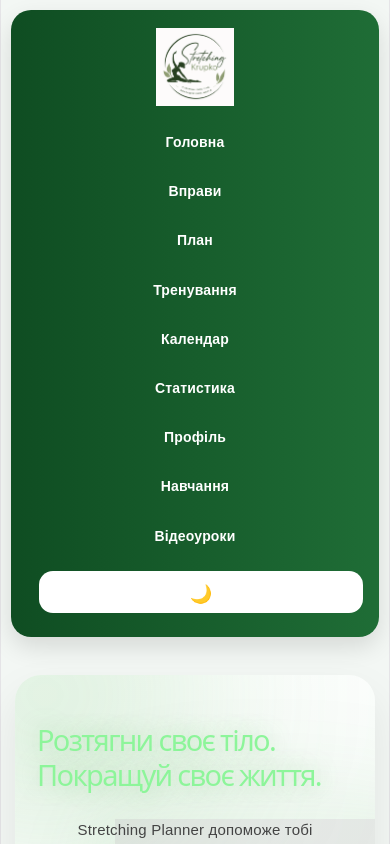
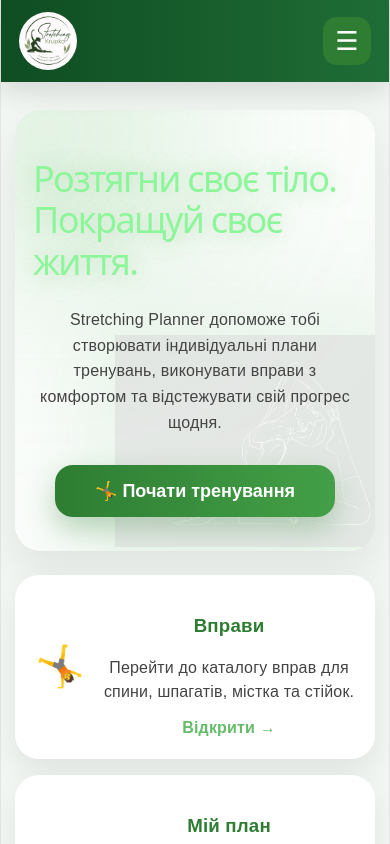
Before and after one commit to pikmi-vika/stretching-planner, a React (Vite) app in the folder client/: page / in a window 390 px wide. Shown: the top 844 px of the page. Built offline with nearby package versions, Linux system fonts and the light colour scheme.

Commit message:
fix mobile menu

```diff
--- a/client/src/App.css
+++ b/client/src/App.css
@@ -1101,3 +1101,160 @@
 .features-grid {
   margin-top: 35px !important;
 }
+.burger-button {
+  display: none;
+}
+
+/* MOBILE NORMAL MENU */
+@media (max-width: 768px) {
+  .navbar {
+    position: sticky;
+    top: 0;
+    z-index: 999;
+
+    width: auto !important;
+    margin: 0 !important;
+    padding: 12px 18px !important;
+
+    border-radius: 0 !important;
+
+    display: flex !important;
+    flex-direction: row !important;
+    align-items: center !important;
+    justify-content: space-between !important;
+  }
+
+  .logo img {
+    width: 58px !important;
+    height: 58px !important;
+    border-radius: 50%;
+    object-fit: cover;
+  }
+
+  .burger-button {
+    display: block;
+    width: 48px;
+    height: 48px;
+
+    border-radius: 14px;
+    background: #2e7d32;
+    color: white;
+
+    font-size: 26px;
+    line-height: 1;
+
+    margin: 0;
+    padding: 0;
+  }
+
+  .nav-links {
+    position: absolute;
+    top: 82px;
+    left: 12px;
+    right: 12px;
+
+    display: none !important;
+    flex-direction: column !important;
+    gap: 10px !important;
+
+    padding: 18px;
+
+    background: rgba(7, 35, 18, 0.98);
+    border: 1px solid rgba(102, 187, 106, 0.25);
+    border-radius: 22px;
+
+    box-shadow: 0 20px 50px rgba(0, 0, 0, 0.45);
+  }
+
+  .nav-links.open {
+    display: flex !important;
+  }
+
+  .nav-links a {
+    width: 100%;
+    box-sizing: border-box;
+
+    text-align: center;
+    padding: 13px 16px;
+
+    border-radius: 14px;
+    background: rgba(255, 255, 255, 0.06);
+
+    font-size: 16px;
+  }
+
+  .theme-button {
+    width: 100% !important;
+    height: 48px !important;
+    border-radius: 14px !important;
+    margin: 0 !important;
+  }
+
+  .container {
+    padding: 18px 14px !important;
+  }
+
+  .hero-card {
+    padding: 28px 18px !important;
+    border-radius: 26px !important;
+    min-height: auto !important;
+    text-align: center;
+  }
+
+  .hero-text h1 {
+    font-size: 36px !important;
+    line-height: 1.15 !important;
+  }
+
+  .hero-text p {
+    font-size: 16px !important;
+    line-height: 1.6 !important;
+  }
+
+  .hero-button {
+    width: 100%;
+    max-width: 280px;
+  }
+
+  .hero-art-card,
+  .hero-visual {
+    display: none !important;
+  }
+
+  .features-grid {
+    grid-template-columns: 1fr !important;
+    margin-top: 24px !important;
+    padding: 0 !important;
+  }
+
+  .exercise-list,
+  .video-grid,
+  .schedule-list {
+    grid-template-columns: 1fr !important;
+  }
+
+  .details-card,
+  .exercise-card,
+  .schedule-card,
+  .video-card {
+    padding: 20px !important;
+    border-radius: 22px !important;
+  }
+
+  .profile-layout {
+    grid-template-columns: 1fr !important;
+  }
+
+  .profile-avatar {
+    width: 170px !important;
+    height: 170px !important;
+  }
+
+  .profile-stats {
+    grid-template-columns: 1fr !important;
+  }
+
+  button {
+    max-width: 100%;
+  }
+}
--- a/client/src/App.jsx
+++ b/client/src/App.jsx
@@ -27,6 +27,8 @@
     JSON.parse(localStorage.getItem("darkMode")) || false
   );
 
+  const [menuOpen, setMenuOpen] = useState(false);
+
   useEffect(() => {
     if (darkMode) {
       document.body.classList.add("dark");
@@ -37,25 +39,39 @@
     localStorage.setItem("darkMode", JSON.stringify(darkMode));
   }, [darkMode]);
 
+  const closeMenu = () => {
+    setMenuOpen(false);
+  };
+
   return (
     <BrowserRouter>
       <nav className="navbar">
- <div className="logo">
+        <Link to="/" className="logo" onClick={closeMenu}>
           <img src="/logo.png" alt="Stretching Krupko" />
-</div>
+        </Link>
 
-  <div className="nav-links">
-    <Link to="/">Головна</Link>
-    <Link to="/exercises">Вправи</Link>
-    <Link to="/plan">План</Link>
-    <Link to="/workout">Тренування</Link>
-    <Link to="/schedule">Календар</Link>
-    <Link to="/stats">Статистика</Link>
-    <Link to="/profile">Профіль</Link>
-    <Link to="/tutorials">Навчання</Link>
-<Link to="/videos">Відеоуроки</Link>
+        <button
+          className="burger-button"
+          onClick={() => setMenuOpen(!menuOpen)}
+        >
+          {menuOpen ? "✕" : "☰"}
+        </button>
 
-    <button className="theme-button" onClick={() => setDarkMode(!darkMode)}>
+        <div className={menuOpen ? "nav-links open" : "nav-links"}>
+          <Link to="/" onClick={closeMenu}>Головна</Link>
+          <Link to="/exercises" onClick={closeMenu}>Вправи</Link>
+          <Link to="/plan" onClick={closeMenu}>План</Link>
+          <Link to="/workout" onClick={closeMenu}>Тренування</Link>
+          <Link to="/schedule" onClick={closeMenu}>Календар</Link>
+          <Link to="/stats" onClick={closeMenu}>Статистика</Link>
+          <Link to="/profile" onClick={closeMenu}>Профіль</Link>
+          <Link to="/tutorials" onClick={closeMenu}>Навчання</Link>
+          <Link to="/videos" onClick={closeMenu}>Відеоуроки</Link>
+
+          <button
+            className="theme-button"
+            onClick={() => setDarkMode(!darkMode)}
+          >
             {darkMode ? "☀️" : "🌙"}
           </button>
         </div>
@@ -77,19 +93,15 @@
           <Route path="/register" element={<Register />} />
           <Route path="/tutorials" element={<Tutorials />} />
           <Route path="/tutorials/:id" element={<TutorialDetails />} />
-          <Route
-  path="/achievements"
-  element={<Achievements />}
-/>
+          <Route path="/achievements" element={<Achievements />} />
           <Route path="/about" element={<About />} />
           <Route path="/videos" element={<Videos />} />
           <Route path="*" element={<NotFound />} />
-
         </Routes>
       </div>
+
       <footer className="footer">
-  <p>Stretching Planner © 2026</p>
-
+        <p>Stretching Krupko © 2026</p>
       </footer>
     </BrowserRouter>
   );
```
Lines whose indentation alone changed are shown as unchanged.
